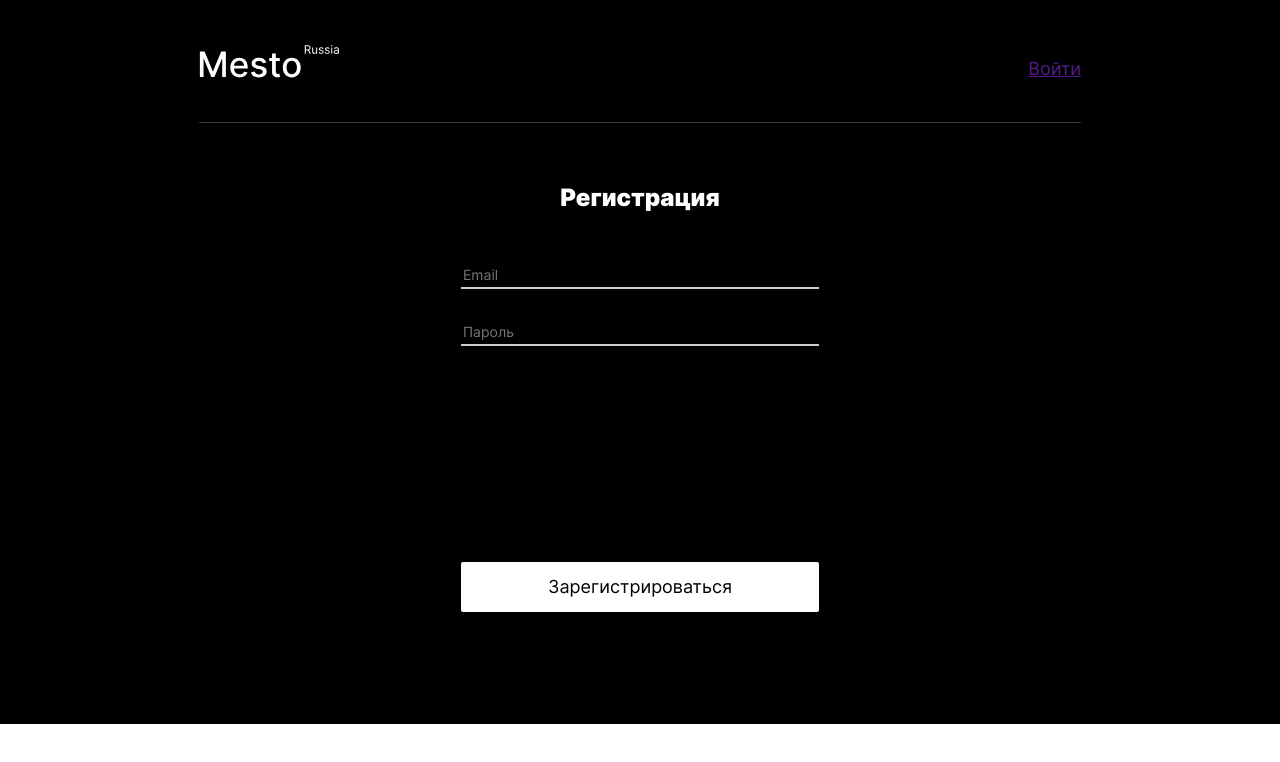
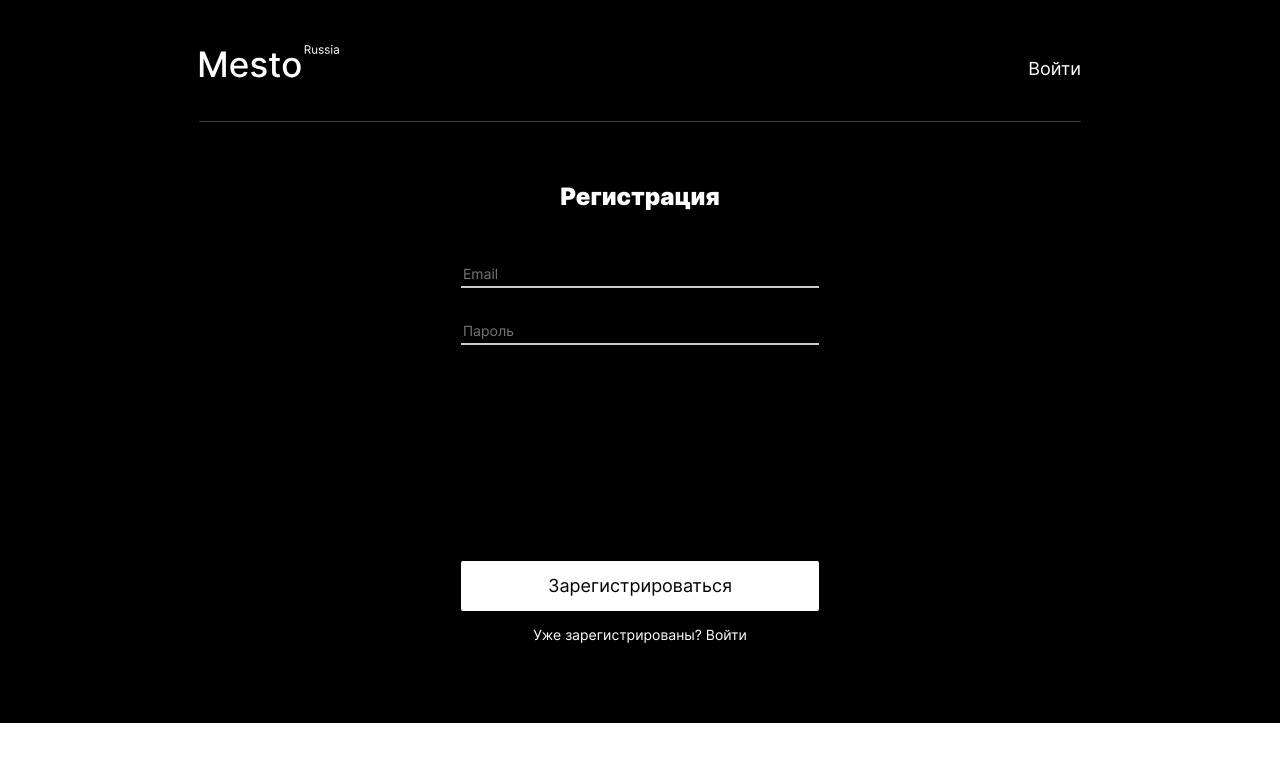
Before and after one commit to DaniyarOtynshin/react-mesto-auth, a React (Create React App) app: page /sign-up in a window 1280 px wide. Shown: the top 762 px of the page. Built offline with nearby package versions, Linux system fonts and the light colour scheme; no server answers.

Commit message:
feat: InfoTooltip popup

```diff
--- a/src/blocks/header/__auth/header__auth.css
+++ b/src/blocks/header/__auth/header__auth.css
@@ -6,4 +6,11 @@
     font-weight: normal;
     font-size: 18px;
     line-height: 22px;
+    color: white;
+    text-decoration: none;
 }
+
+.header__auth:hover{
+    opacity: 0.6;
+    cursor: pointer;
+}
--- a/src/blocks/header/__button/header__button.css
+++ b/src/blocks/header/__button/header__button.css
@@ -1,12 +1,14 @@
-.header__button{
+.header__button {
     font-family: 'Inter';
     font-style: normal;
     font-weight: normal;
     margin: 0;
-    padding-top: 13px;
+    padding: 13px 0 0 24px;
     font-size: 18px;
     line-height: 22px;
     border: none;
     background-color: inherit;
+    color: white;
     cursor: pointer;
+    outline: none;
 }
--- a/src/blocks/header/__links/header__links.css
+++ b/src/blocks/header/__links/header__links.css
@@ -2,4 +2,5 @@
     list-style-type: none;
     padding: 0;
     margin: 0;
+    display: flex;
 }
--- /dev/null
+++ b/src/blocks/login/__button/_register/login__button_register.css
@@ -0,0 +1,3 @@
+.login__button_register{
+    margin-bottom: 15px;
+}
--- a/src/blocks/login/__button/login__button.css
+++ b/src/blocks/login/__button/login__button.css
@@ -16,4 +16,5 @@
 
 .login__button:hover {
     cursor: pointer;
+    opacity: 0.85;
 }
--- /dev/null
+++ b/src/blocks/login/__subtext/login__subtext.css
@@ -0,0 +1,14 @@
+.login__subtext{
+    font-family: 'Inter';
+    font-style: normal;
+    font-weight: normal;
+    font-size: 14px;
+    line-height: 17px;
+    color: #FFFFFF;
+    margin: 0 auto 80px;
+    text-decoration: none;
+}
+
+.login__subtext:hover {
+    opacity: 0.6;
+}
--- a/src/components/App.js
+++ b/src/components/App.js
@@ -20,10 +20,12 @@ function App() {
 
   const [email, setEmail] = useState('');
   const [loggedIn, setLoggedIn] = useState(false);
+  const [successRegistration, setSuccessRegistration] = useState(false);
 
   const [isEditProfilePopupOpen, setIsEditProfilePopupOpen] = useState(false);
   const [isAddPlacePopupOpen, setIsAddPlacePopupOpen] = useState(false);
   const [isEditAvatarPopupOpen, setIsEditAvatarPopupOpen] = useState(false);
+  const [isInfooTooltipOpen, setIsInfooTooltipOpen] = useState(false);
   const [selectedCard, setSelectedCard] = useState({})
   const [cards, setCards] = useState([]);
 
@@ -72,10 +74,8 @@ function App() {
   }
 
   function onLogin(password, email) {
-    debugger
     auth.login(password, email)
       .then(data => {
-        debugger
         if (data.token) {
           setEmail(email);
           setLoggedIn(true);
@@ -83,17 +83,33 @@ function App() {
           history.push('/')
         }
       })
-      .catch(err => console.log(err))
+      .catch(err => {
+        setSuccessRegistration(false);
+        setIsInfooTooltipOpen(true);
+        console.log(err)
+      })
   }
 
   function onRegister(password, email) {
     auth.register(password, email)
       .then(data => {
         if (data.data._id) {
-          onLogin(password, email);
+          setSuccessRegistration(true);
+          setIsInfooTooltipOpen(true);
         }
       })
   };
+
+  function onSignOut() {
+    localStorage.removeItem('token');
+    setLoggedIn(false);
+    history.push('/sign-in');
+  };
+
+  function onInfooTooltipClose() {
+    history.push('/sign-in');
+    setIsInfooTooltipOpen(false);
+  }
 
   function tokenCheck () {
     if (localStorage.getItem('token')){
@@ -157,7 +173,7 @@ function App() {
     <CurrentUserContext.Provider value={currentUser}>
       <div className="page">
         <div className="page__container">
-          <Header loggedIn={loggedIn} email={email} />
+          <Header loggedIn={loggedIn} email={email} onSignOut={onSignOut} />
           <Switch>
             <ProtectedRoute exact path='/'
               loggedIn={loggedIn}
@@ -169,14 +185,23 @@ function App() {
               onCardLike={handleCardLike}
               onCardDelete={handleCardDelete}
               component={Main} />
-            <Route path='/sign-in' render={() => <Login onLogin={onLogin} />} />
-            <Route path='/sign-up' render={() => <Register onRegister={onRegister} />} />
+            <Route path='/sign-in' render={() => <Login
+            onLogin={onLogin}
+            isOpen={isInfooTooltipOpen}
+            successRegistration={successRegistration}
+            onClose={onInfooTooltipClose}
+            />} />
+            <Route path='/sign-up' render={() => <Register
+            onRegister={onRegister}
+            isOpen={isInfooTooltipOpen}
+            successRegistration={successRegistration}
+            onClose={onInfooTooltipClose}
+            />} />
           </Switch>
           <EditProfilePopup isOpen={isEditProfilePopupOpen} onClose={closeAllPopups} onUpdateUser={handleUpdateUser} />
           <AddPlacePopup isOpen={isAddPlacePopupOpen} onClose={closeAllPopups} onAddPlace={handleAddPlace} />
           <EditAvatarPopup isOpen={isEditAvatarPopupOpen} onClose={closeAllPopups} onUpdateAvatar={handleUpdateAvatar} />
           <ImagePopup card={selectedCard} onClose={closeAllPopups} />
-          <InfoTooltip />
         </div>
       </div>
     </CurrentUserContext.Provider>
--- a/src/components/Header.js
+++ b/src/components/Header.js
@@ -1,22 +1,20 @@
 import React from 'react';
-import { Link, useHistory, withRouter } from 'react-router-dom';
+import { Link, withRouter } from 'react-router-dom';
 import logoPath from '../images/Logo.svg';
 
 function Header(props) {
-    console.log(props)
-    const history = useHistory();
-    function signOut(){
-      localStorage.removeItem('token');
-      history.push('/signin');
-    }
     return (
         <header className="header page__header">
             <img src={logoPath} alt="логотип" className="header__logo" />
-            <ul className="header__links">
-                <li>{props.email}</li>
-                <li><button onClick={signOut} className="header__button">Выйти</button></li>
-            </ul>
-            <Link className="header__auth">{props.loggedIn ? props.email : 'Войти'}</Link>
+            {props.loggedIn
+                ? <ul className="header__links">
+                    <li className="header__auth">{props.email}</li>
+                    <li><button onClick={props.onSignOut} className="header__button">Выйти</button></li>
+                </ul>
+                : <Link
+                to={props.location.pathname === '/sign-in' ? '/sign-up' : '/sign-in'}
+                className="header__auth">{props.location.pathname === '/sign-in' ? 'Регистрация' : 'Войти'}</Link>
+            }
         </header>
     )
 }
--- a/src/components/InfoTooltip.js
+++ b/src/components/InfoTooltip.js
@@ -1,18 +1,19 @@
+import { useHistory } from 'react-router';
 import unionPathSuccess from '../images/Union.svg';
 import unionPathReject from '../images/UnionReject.svg';
 
 const InfoTooltip = (props) => {
     return (
-        <div className="popup">
+        <div className={`popup ${props.isOpen && "popup_active"}`}>
             <div className="popup-infotooltip">
-                <button className="popup__button" />
+                <button className="popup__button" onClick={props.onClose} />
                 <img alt="Успешно!" className="popup-infotooltip__union" src={
-                    props.success
+                    props.successRegistration
                     ? unionPathSuccess
                     : unionPathReject}
                 />
                 <h1 className="popup-infotooltip__text">{
-                    props.success
+                    props.successRegistration
                     ? 'Вы успешно зарегистрировались!'
                     : 'Что-то пошло не так! Попробуйте ещё раз.'}
                 </h1>
--- a/src/components/Login.js
+++ b/src/components/Login.js
@@ -1,4 +1,5 @@
 import { useState } from 'react';
+import InfoTooltip from './InfoTooltip';
 
 const Login = (props) => {
     const [email, setEmail] = useState('');
@@ -30,6 +31,7 @@ const Login = (props) => {
                 <input type="password" onChange={handlePassword} placeholder="Пароль" className="login__input"></input>
                 <button onClick={handleLoginSubmit} className="login__button">Войти</button>
             </form>
+            <InfoTooltip isOpen={props.isOpen} successRegistration={props.successRegistration} onClose={props.onClose} />
         </section>
     )
 }
--- a/src/components/Register.js
+++ b/src/components/Register.js
@@ -1,4 +1,6 @@
 import { useState } from 'react';
+import { Link } from 'react-router-dom';
+import InfoTooltip from './InfoTooltip';
 
 const Register = (props) => {
     const [email, setEmail] = useState('');
@@ -8,11 +10,10 @@ const Register = (props) => {
         e.preventDefault();
         if (!email || !password) {
             return;
-        } else {
-            props.onRegister(password, email);
-            setEmail('');
-            setPassword('');
         }
+        props.onRegister(password, email);
+        setEmail('');
+        setPassword('');
     }
 
     function handleEmail(e) {
@@ -29,8 +30,10 @@ const Register = (props) => {
             <form className="login__form">
                 <input type="text" onChange={handleEmail} placeholder="Email" className="login__input"></input>
                 <input type="password" onChange={handlePassword} placeholder="Пароль" className="login__input"></input>
-                <button onClick={handleRegisterSubmit} className="login__button">Зарегистрироваться</button>
+                <button onClick={handleRegisterSubmit} className="login__button login__button_register">Зарегистрироваться</button>
             </form>
+            <Link to="/sign-in" className="login__subtext">Уже зарегистрированы? Войти</Link>
+            <InfoTooltip isOpen={props.isOpen} successRegistration={props.successRegistration} onClose={props.onClose} />
         </section>
     )
 }
--- a/src/index.css
+++ b/src/index.css
@@ -65,3 +65,5 @@
 @import url(./blocks/login/__input/login__input.css);
 @import url(./blocks/login/__button/login__button.css);
 @import url(./blocks/login/__title/login__title.css);
+@import url(./blocks/login/__button/_register/login__button_register.css);
+@import url(./blocks/login/__subtext/login__subtext.css);
```
Also changed, not shown: 1 other file (tests, documents, lock files or other folders).
